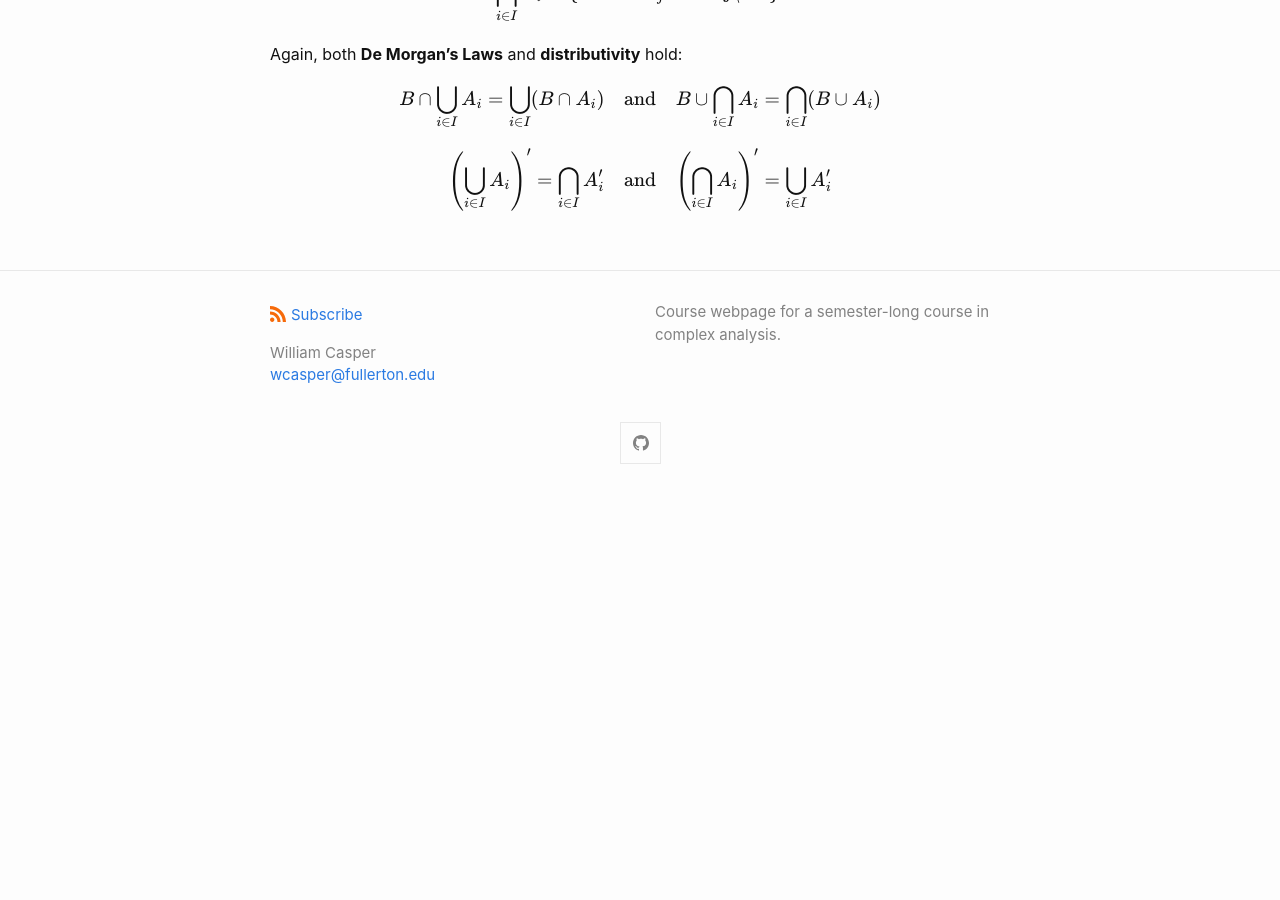
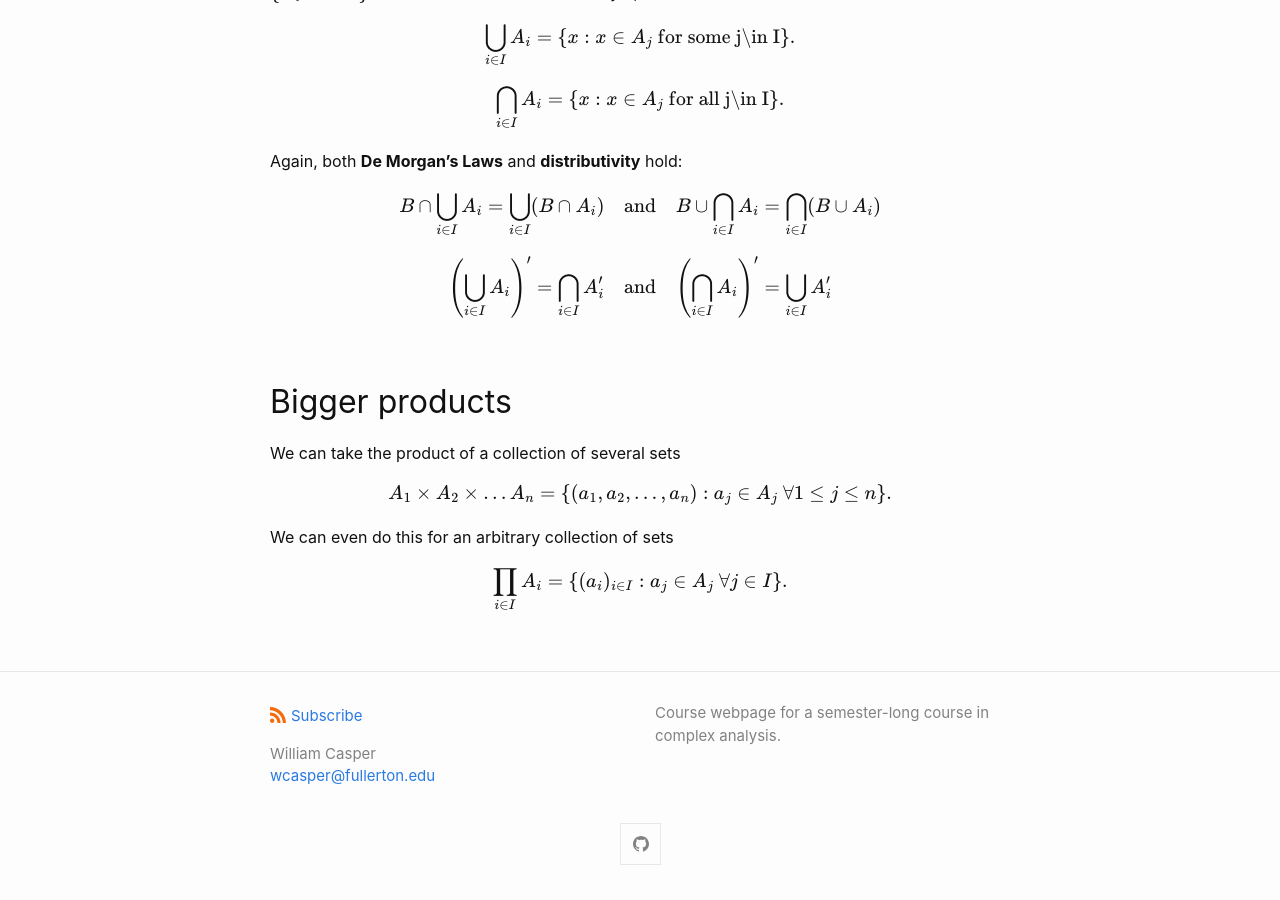
Before and after one commit to wcasper/math414fall2022, a Jekyll site: the page built from _topics/002-set-algebra.md, in a window 1280 px wide and 900 px high, scrolled down 1441 px. Built offline with Jekyll 4.4.1, drawn with Linux system fonts in a browser that asks for light colours; before the commit the page ends 1940 px from its top, so only the background shows below that; some of the changed text lies outside the part shown.

Commit message:
added products

```diff
--- a/_topics/002-set-algebra.md
+++ b/_topics/002-set-algebra.md
@@ -41,7 +41,7 @@ title: The algebra of sets
 }
 </style>
 
-**Additional reading:** Simmons 1.2
+**Additional reading:** Simmons 1.2 and 1.4
 
 There are several natural operations for creating new sets out of old ones.
 
@@ -70,6 +70,10 @@ Additionally, taking complements swaps unions and intersections.  This is someti
 $$(A\cup B)' = A'\cap B'$$
 
 $$(A\cap B)' = A'\cup B'$$
+
+* the **Cartesian product** or simply **product** of two sets $$A$$ and $$B$$ is the set of all pairs of elements
+
+$$A\times B= \{(a,b): a\in A,\ b\in B\}.$$
 
 **Question:** Decide if each of the following statements about algebra with sets is TRUE or FALSE.
 * (A) the complement of $$A'$$ is $$A$$
@@ -122,3 +126,13 @@ Again, both **De Morgan's Laws** and **distributivity** hold:
 $$B\cap \bigcup_{i\in I} A_i = \bigcup_{i\in I} (B\cap A_i)\quad\text{and}\quad B\cup \bigcap_{i\in I} A_i = \bigcap_{i\in I} (B\cup A_i)$$
 
 $$\left(\bigcup_{i\in I} A_i\right)' =  \bigcap_{i\in I} A_i'\quad\text{and}\quad\left(\bigcap_{i\in I} A_i\right)' =  \bigcup_{i\in I} A_i'$$
+
+## Bigger products
+
+We can take the product of a collection of several sets
+
+$$A_1\times A_2\times\dots A_n = \{(a_1,a_2,\dots,a_n): a_j\in A_j\ \forall 1\leq j\leq n\}.$$
+
+We can even do this for an arbitrary collection of sets
+
+$$\prod_{i\in I} A_i = \{(a_i)_{i\in I}: a_j\in A_j\ \forall j\in I\}.$$
```
